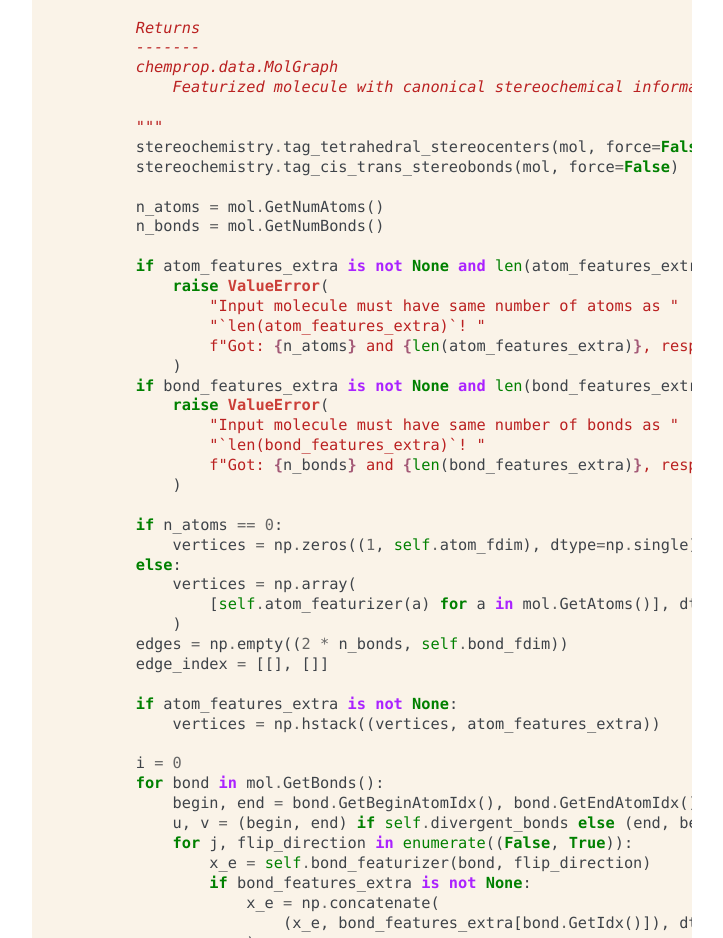
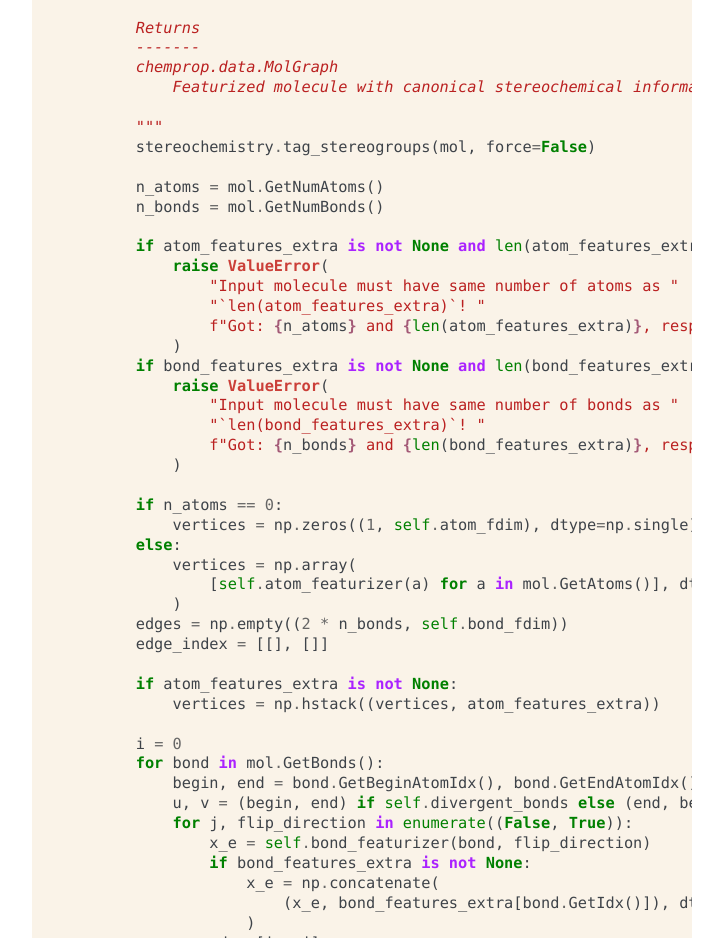
Before and after one commit to craabreu/chempropstereo, a plain HTML site: page docs/development/_modules/chempropstereo/featurizers/molecule.html in a window 1280 px wide. Shown: the part 3681-4619 px from the top of the page, without its empty margins (388-1111 px from the left). Drawn offline with Linux system fonts and the light colour scheme.

Commit message:
Docs from refs/heads/main 27eaae939bb5c91e35f12c623c79d0db70b0ff58

```diff
--- a/docs/development/_modules/chempropstereo/featurizers/molecule.html
+++ b/docs/development/_modules/chempropstereo/featurizers/molecule.html
@@ -218,8 +218,7 @@
 <span class="sd">            Featurized molecule with canonical stereochemical information.</span>
 
 <span class="sd">        &quot;&quot;&quot;</span>
-        <span class="n">stereochemistry</span><span class="o">.</span><span class="n">tag_tetrahedral_stereocenters</span><span class="p">(</span><span class="n">mol</span><span class="p">,</span> <span class="n">force</span><span class="o">=</span><span class="kc">False</span><span class="p">)</span>
-        <span class="n">stereochemistry</span><span class="o">.</span><span class="n">tag_cis_trans_stereobonds</span><span class="p">(</span><span class="n">mol</span><span class="p">,</span> <span class="n">force</span><span class="o">=</span><span class="kc">False</span><span class="p">)</span>
+        <span class="n">stereochemistry</span><span class="o">.</span><span class="n">tag_stereogroups</span><span class="p">(</span><span class="n">mol</span><span class="p">,</span> <span class="n">force</span><span class="o">=</span><span class="kc">False</span><span class="p">)</span>
 
         <span class="n">n_atoms</span> <span class="o">=</span> <span class="n">mol</span><span class="o">.</span><span class="n">GetNumAtoms</span><span class="p">()</span>
         <span class="n">n_bonds</span> <span class="o">=</span> <span class="n">mol</span><span class="o">.</span><span class="n">GetNumBonds</span><span class="p">()</span>
```
